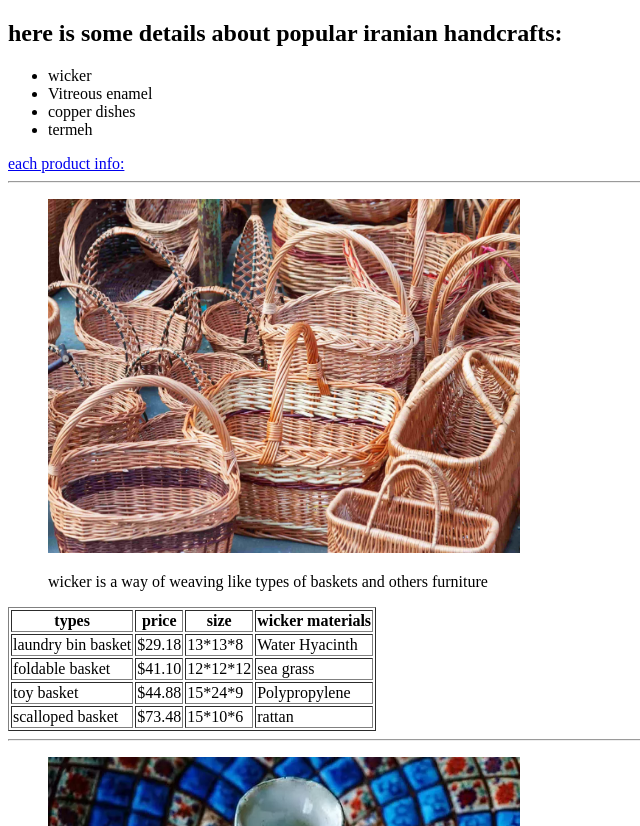
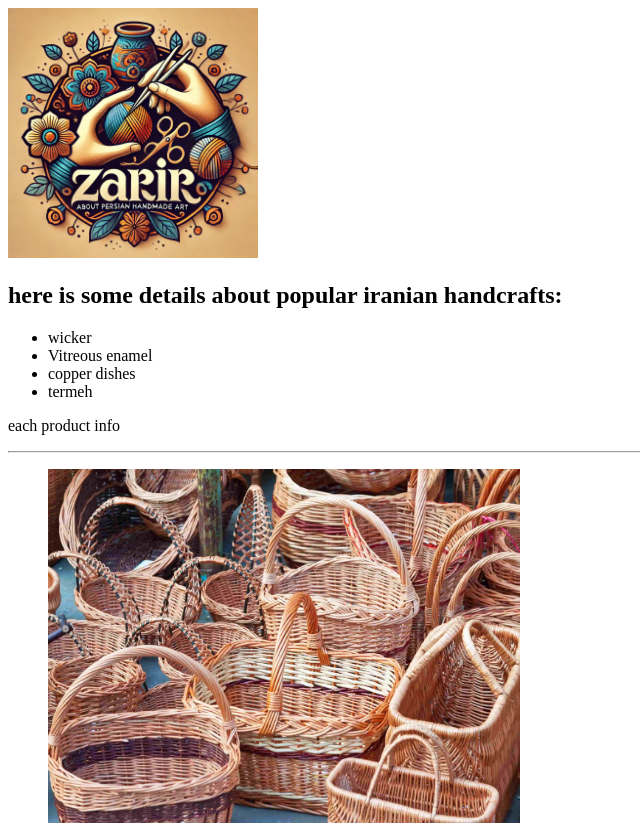
Before and after one commit to behnoush-salehiyan/assignment-1, a plain HTML site: page section2.html in a window 1280 px wide. Shown: the top 826 px of the page, without its empty margins (0-640 px from the left). Drawn offline with Linux system fonts and the light colour scheme.

Commit message:
add logo and edit links

```diff
--- a/section2.html
+++ b/section2.html
@@ -7,6 +7,7 @@
 </head>
 <body>
     <header>
+        <img src="./image/photo_2024-12-23_16-20-01.jpg" height="250" width="250" alt="logo">
     <h2>here is some details about popular iranian handcrafts: </h2>
     <ul>
         <li>wicker</li>
@@ -16,7 +17,7 @@
     </ul>
     </header>
     <main>
-    <a href="#link">each product info:</a>
+    <p id="link">each product info</p>
     <hr>
     <figure>
         <img src="./image/wicker-baskets-sale-min-scaled.jpg" height="354" width="472" alt="an image about hasirbafi">
@@ -216,7 +217,7 @@
     </main>
     <footer>
         <p>do you want to order?</p>
-        <p id="link">see products</p>
+        <a href="#link">go to products info</a>
         <form action="">
             <input type="submit" value="go to order page">
         </form>
```
Also changed, not shown: IMAGE/photo_2024-12-23_16-20-01.jpg (added).
